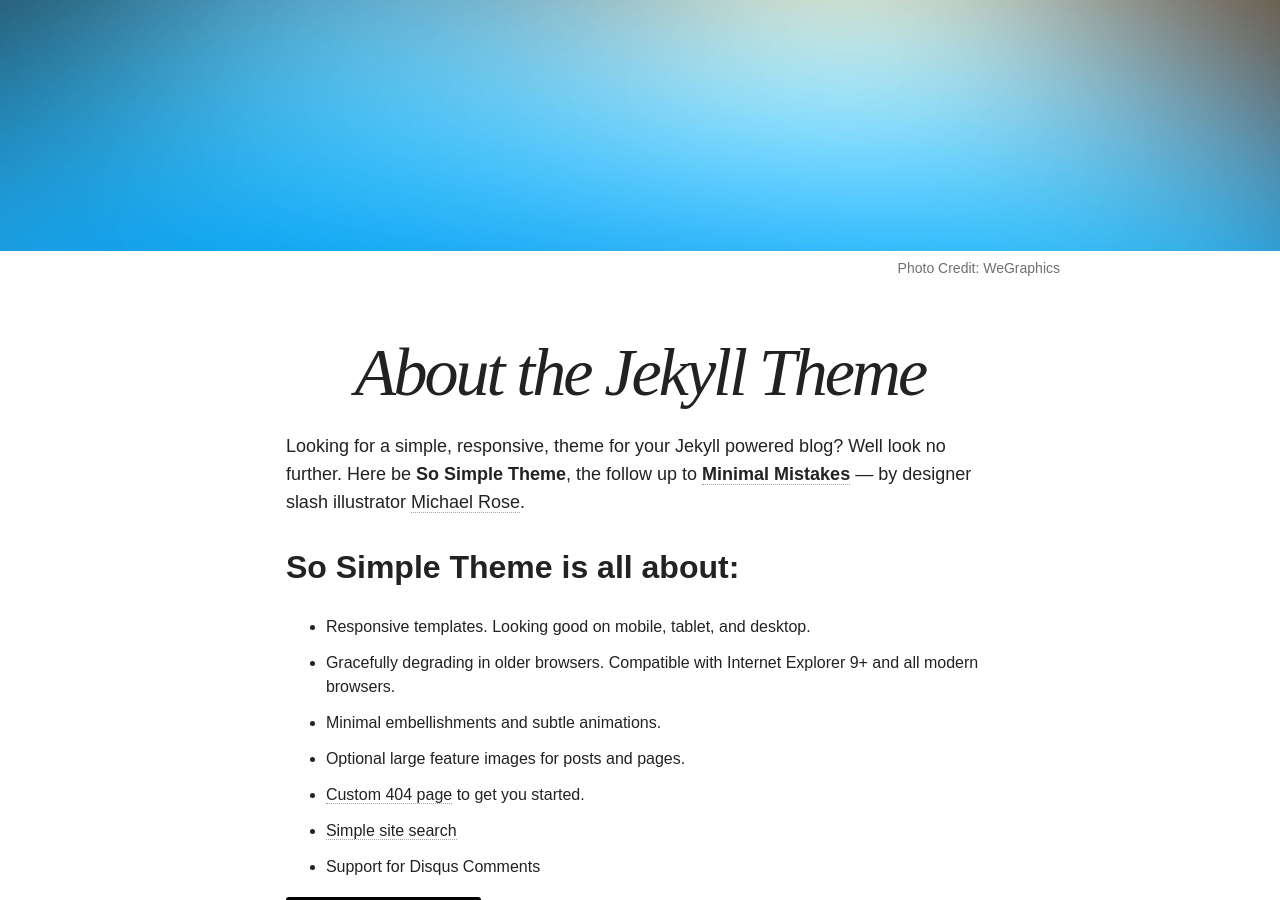
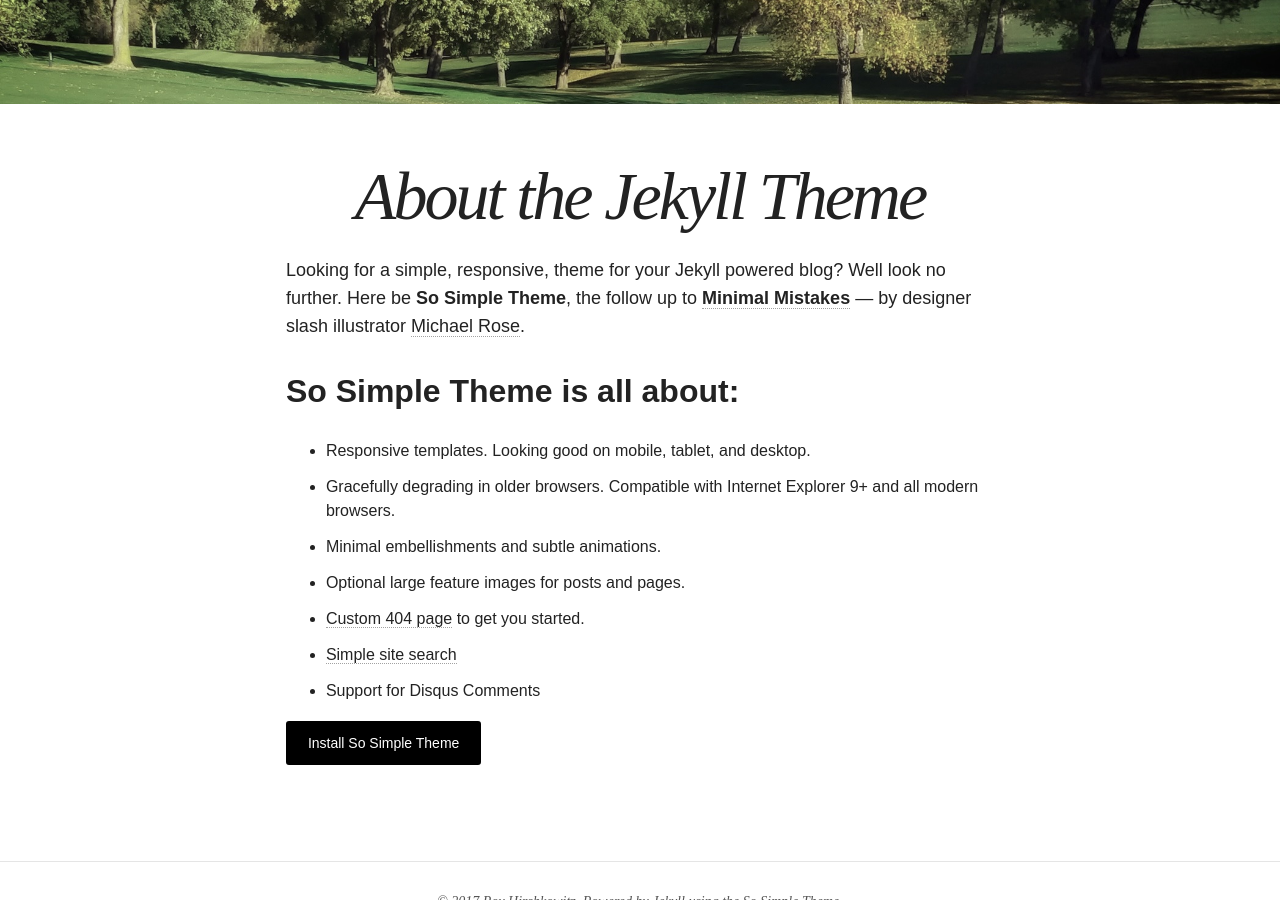
Before and after one commit to mcneel/Plant-editor, a Jekyll site: the page built from docs/overview/index.md, in a window 1280 px wide and 900 px high, scrolled down 442 px. Built offline with Jekyll 4.4.1, drawn with Linux system fonts in a browser that asks for light colours; nearby versions of some CDN libraries.

Commit message:
New background image

```diff
--- a/docs/overview/index.md
+++ b/docs/overview/index.md
@@ -4,8 +4,8 @@
 excerpt: "So Simple is a responsive Jekyll theme for your words and images."
 modified: 2014-08-08T19:44:38.564948-04:00
 image:
-  feature: so-simple-sample-image-4.jpg
-  credit: WeGraphics
+  feature: trees-grass-lawn-park.jpg
+  credit:
   creditlink: http://wegraphics.net/downloads/free-ultimate-blurred-background-pack/
 ---
 
```
Also changed, not shown: docs/images/trees-grass-lawn-park.jpg (added).
